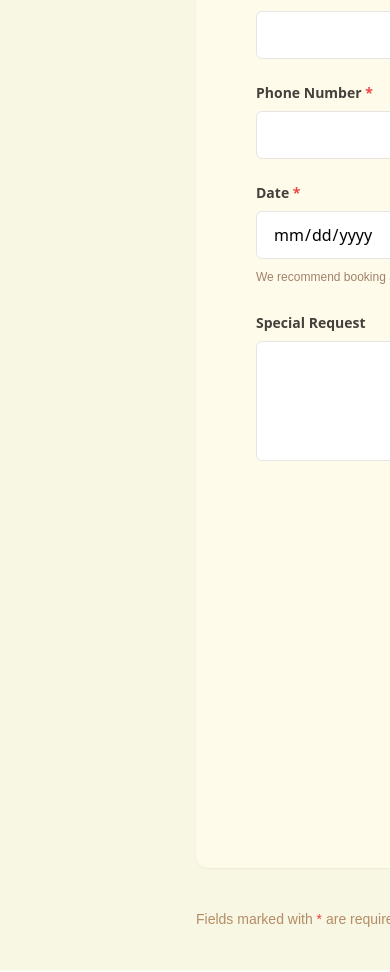
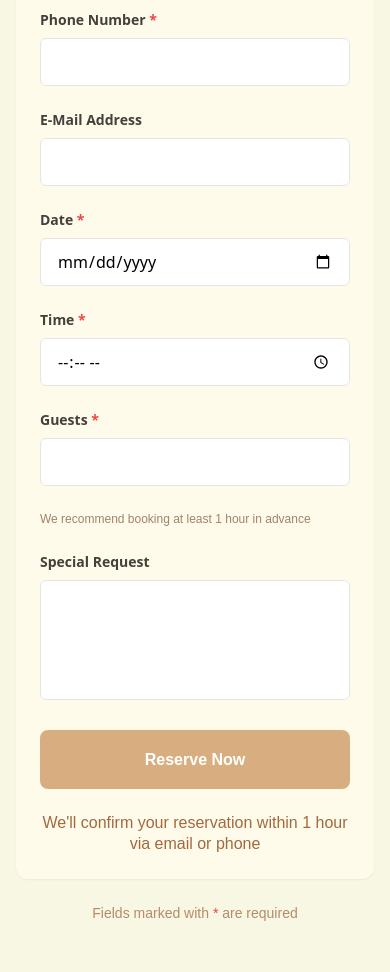
Before and after one commit to RasulAhmadov/CoffeShop, a React (Vite) app in the folder Coffe-shop/: page / in a window 390 px wide. Shown: the part 5691-6663 px from the top of the page. Built offline with nearby package versions, Linux system fonts and the light colour scheme.

Commit message:
feat:add-book-form responsiveness added

```diff
--- a/Coffe-shop/src/pages/Main/components/bookTable.tsx
+++ b/Coffe-shop/src/pages/Main/components/bookTable.tsx
@@ -3,32 +3,23 @@ import React from 'react';
 export const BookTable = () => {
   return (
     <section
-      className="w-full relative block"
+      className="w-full relative block h-auto lg:h-[1284px] py-12 lg:py-0"
       style={{
-        height: '1284px',
         backgroundColor: '#F7F7E3',
       }}
     >
 
-      <div className="relative mx-auto h-full" style={{ width: '1440px' }}>
+      <div className="relative mx-auto h-full w-full max-w-[1440px] px-4 md:px-6">
 
 
         <div
-          className="text-center"
-          style={{
-            position: 'absolute',
-            width: '647px',
-            height: '112px',
-            top: '45px',
-            left: '396px'
-          }}
+          className="text-center w-full lg:w-[647px] h-auto lg:h-[112px] lg:absolute lg:top-[45px] lg:left-[396px] mb-8 lg:mb-0"
         >
           <h1
             style={{
               fontFamily: "'Playfair Display', serif",
               fontWeight: 700,
               fontSize: '40px',
-
               color: '#6F4E37',
               marginBottom: '12px'
             }}
@@ -49,102 +40,94 @@ export const BookTable = () => {
 
 
         <div
-          className="opacity-100 shadow-sm"
+          className="opacity-100 shadow-sm mx-auto w-full max-w-[1049px] h-auto lg:h-[935px] lg:absolute lg:top-[247px] lg:left-[196px] p-6 md:p-10 lg:p-0"
           style={{
-            position: 'absolute',
-            width: '1049px',
-            height: '935px',
-            top: '247px',
-            left: '196px',
             backgroundColor: '#FFFBEB',
             borderRadius: '12px',
           }}
         >
-          <div className="w-full h-full relative">
+          <div className="w-full h-full relative flex flex-col gap-6 lg:block">
 
 
-            <div style={{ position: 'absolute', top: '50px', left: '60px', width: '450px' }}>
+            <div className="w-full lg:w-[450px] lg:absolute lg:top-[50px] lg:left-[60px]">
               <label className="block text-stone-700 text-sm font-semibold mb-2">Name <span className="text-red-500">*</span></label>
               <input type="text" className="w-full px-4 py-3 rounded-md border border-stone-200 bg-white focus:outline-none" style={{ height: '48px' }} />
             </div>
 
-
-            <div style={{ position: 'absolute', top: '150px', left: '60px', width: '450px' }}>
+            <div className="w-full lg:w-[450px] lg:absolute lg:top-[150px] lg:left-[60px]">
               <label className="block text-stone-700 text-sm font-semibold mb-2">Phone Number <span className="text-red-500">*</span></label>
               <input type="tel" className="w-full px-4 py-3 rounded-md border border-stone-200 bg-white focus:outline-none" style={{ height: '48px' }} />
             </div>
 
 
-            <div style={{ position: 'absolute', top: '150px', left: '540px', width: '450px' }}>
+            <div className="w-full lg:w-[450px] lg:absolute lg:top-[150px] lg:left-[540px]">
               <label className="block text-stone-700 text-sm font-semibold mb-2">E-Mail Address</label>
               <input type="email" className="w-full px-4 py-3 rounded-md border border-stone-200 bg-white focus:outline-none" style={{ height: '48px' }} />
             </div>
 
 
-            <div style={{ position: 'absolute', top: '250px', left: '60px', width: '280px' }}>
+            <div className="w-full flex flex-col md:flex-row gap-6 lg:block">
+
+              <div className="w-full md:w-1/3 lg:w-[280px] lg:absolute lg:top-[250px] lg:left-[60px]">
                 <label className="block text-stone-700 text-sm font-semibold mb-2">Date <span className="text-red-500">*</span></label>
                 <input type="date" className="w-full px-4 py-3 rounded-md border border-stone-200 bg-white focus:outline-none" style={{ height: '48px' }} />
               </div>
 
 
-            <div style={{ position: 'absolute', top: '250px', left: '380px', width: '280px' }}>
+              <div className="w-full md:w-1/3 lg:w-[280px] lg:absolute lg:top-[250px] lg:left-[380px]">
                 <label className="block text-stone-700 text-sm font-semibold mb-2">Time <span className="text-red-500">*</span></label>
                 <input type="time" className="w-full px-4 py-3 rounded-md border border-stone-200 bg-white focus:outline-none" style={{ height: '48px' }} />
               </div>
 
 
-            <div style={{ position: 'absolute', top: '250px', left: '700px', width: '290px' }}>
+              <div className="w-full md:w-1/3 lg:w-[290px] lg:absolute lg:top-[250px] lg:left-[700px]">
                 <label className="block text-stone-700 text-sm font-semibold mb-2">Guests <span className="text-red-500">*</span></label>
                 <input type="number" min="1" className="w-full px-4 py-3 rounded-md border border-stone-200 bg-white focus:outline-none" style={{ height: '48px' }} />
               </div>
+            </div>
 
 
-            <p style={{ position: 'absolute',
-                 top: '335px', left: '60px', fontFamily: "'Poppins', sans-serif",
+            <p
+              className="w-full lg:w-auto lg:absolute lg:top-[335px] lg:left-[60px]"
+              style={{
+                fontFamily: "'Poppins', sans-serif",
                 fontSize: '12px',
-                   color: '#A1826A' }}>
+                color: '#A1826A'
+              }}
+            >
               We recommend booking at least 1 hour in advance
             </p>
 
-
-            <div style={{ position: 'absolute', top: '380px', left: '60px', width: '930px' }}>
+            {/* Special Request */}
+            <div className="w-full lg:w-[930px] lg:absolute lg:top-[380px] lg:left-[60px]">
               <label className="block text-stone-700 text-sm font-semibold mb-2">Special Request</label>
               <textarea rows={4} className="w-full px-4 py-3 rounded-md border border-stone-200 bg-white focus:outline-none resize-none" style={{ height: '120px' }}></textarea>
             </div>
 
 
+            <div className="w-full flex justify-center lg:block">
               <button
                 type="submit"
-              className="flex items-center justify-center cursor-pointer hover:bg-[#c49463] transition-colors"
+                className="flex items-center justify-center cursor-pointer hover:bg-[#c49463] transition-colors w-full sm:w-[213px] h-[59px] lg:absolute lg:top-[780px] lg:left-[418px]"
                 style={{
-                position: 'absolute',
-                width: '213px',
-                height: '59px',
-                top: '780px',
-                left: '418px',
                   borderRadius: '8px',
                   backgroundColor: '#D4A574E5',
                   color: '#FFFFFF',
                   fontWeight: 600,
                   fontFamily: "'Poppins', sans-serif",
                   border: 'none'
-
                 }}
               >
                 Reserve Now
               </button>
-
+            </div>
 
             <p
+              className="w-full lg:absolute lg:top-[860px] lg:left-[0px] lg:w-[1049px] text-[16px] md:text-[20px]"
               style={{
-                position: 'absolute',
-                top: '860px',
-                left: '0px',
-                width: '1049px',
                 fontFamily: "'Poppins', sans-serif",
                 fontWeight: 400,
-                fontSize: '20px',
-                lineHeight: '100%',
+                lineHeight: '130%',
                 textAlign: 'center',
                 color: '#8B4513CC'
               }}
@@ -157,10 +140,8 @@ export const BookTable = () => {
 
 
         <p
+          className="w-full text-center lg:text-left mt-6 lg:mt-0 lg:absolute lg:bottom-[40px] lg:left-[196px]"
           style={{
-            position: 'absolute',
-            bottom: '40px',
-            left: '196px',
             fontFamily: "'Poppins', sans-serif",
             fontSize: '14px',
             color: '#8B451399'
```
Lines whose indentation alone changed are shown as unchanged.
